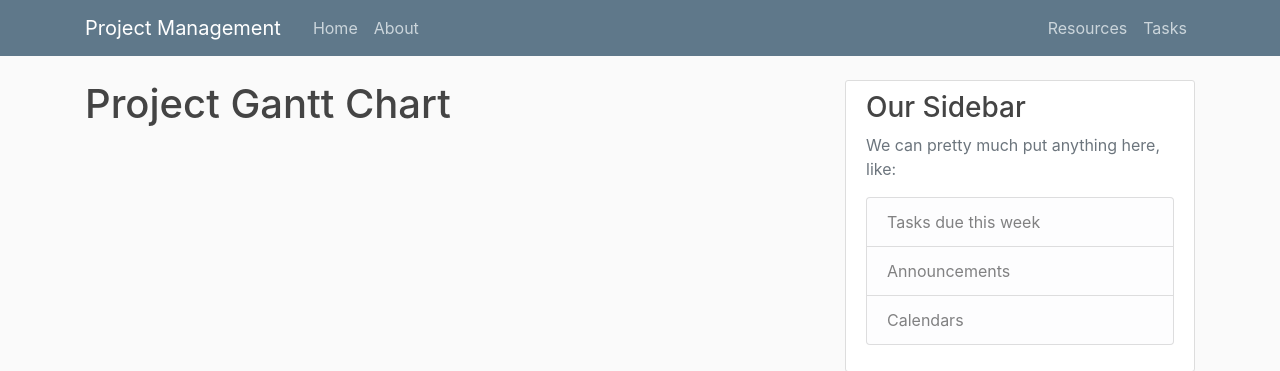
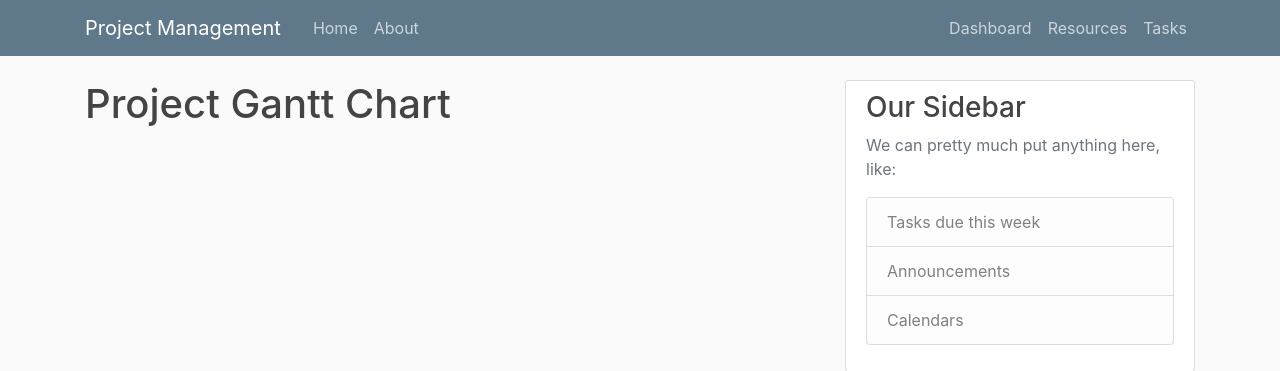
Before and after one commit to feldtmam/Project2_PMApp, a Flask app: page / in a window 1280 px wide. Shown: the top 371 px of the page. Run offline with Flask 2, Linux system fonts and the light colour scheme; some libraries are stand-ins or nearby versions.

Commit message:
added dashboard page and updated db

```diff
--- a/pmapp.py
+++ b/pmapp.py
@@ -68,6 +68,10 @@
         db.session.commit()
     return render_template('tasks.html', title='Tasks', form=form ) #passing the dummy data to the web page - removed posts=task
 
+@app.route("/dashboard")
+def dashboard():
+    return render_template('dashboard.html', title='Dashboard')
+
 @app.route("/about")
 def about():
     return render_template('about.html', title='About')
--- /dev/null
+++ b/templates/dashboard.html
@@ -0,0 +1,4 @@
+{% extends "layout.html" %}
+{% block content %}
+    <h1>Dashboard Page</h1>
+{% endblock content %}
--- a/templates/layout.html
+++ b/templates/layout.html
@@ -26,11 +26,12 @@
           </button>
           <div class="collapse navbar-collapse" id="navbarToggle">
             <div class="navbar-nav mr-auto">
-              <a class="nav-item nav-link" href="{{ url_for('home') }}">Home</a>
-              <a class="nav-item nav-link" href="{{ url_for('about') }}">About</a>
+              <a class="nav-item nav-link" href="{{ url_for('home') }}">Home</a> <!-- link tot the Home Page -->
+              <a class="nav-item nav-link" href="{{ url_for('about') }}">About</a> <!-- link to the About page -->
             </div>
             <!-- Navbar Right Side -->
             <div class="navbar-nav">
+              <a class="nav-item nav-link" href="{{ url_for('dashboard') }}">Dashboard</a>
               <a class="nav-item nav-link" href="{{ url_for('resources') }}">Resources</a>
               <a class="nav-item nav-link" href="{{ url_for('tasks') }}">Tasks</a>
             </div>
```
Also changed, not shown: pmappdb.db, static/marker_pics/marker1.jpg (added), static/marker_pics/marker3.jpg (added).
